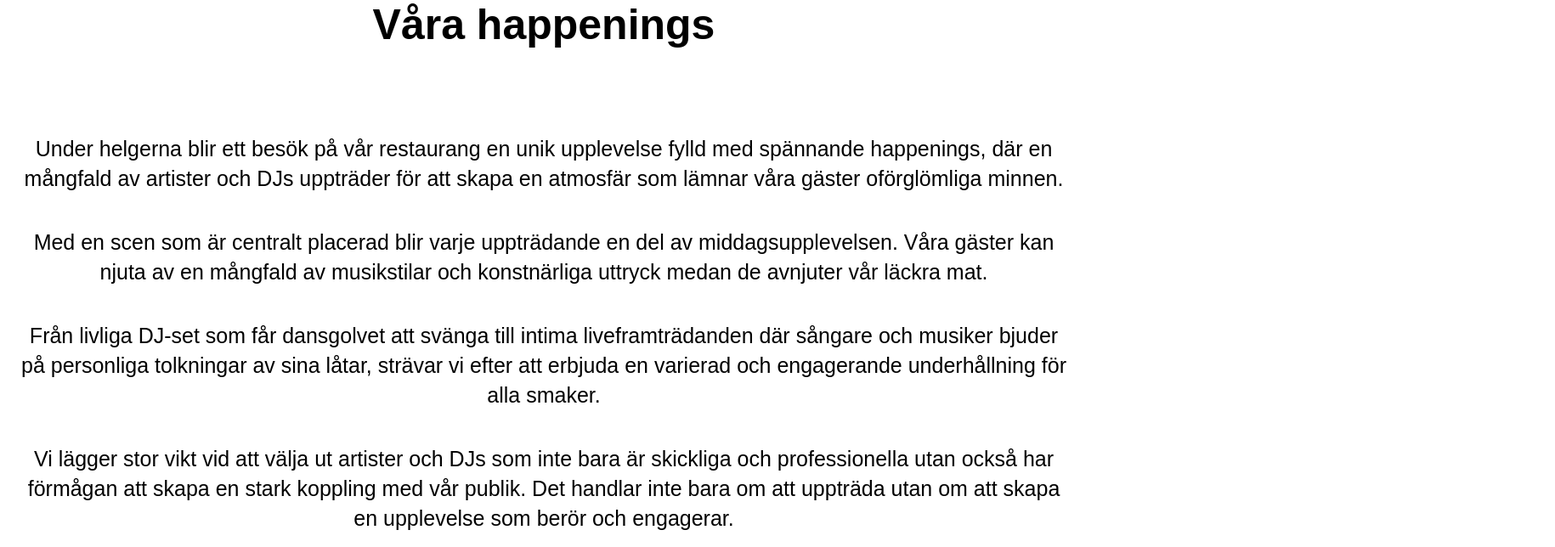
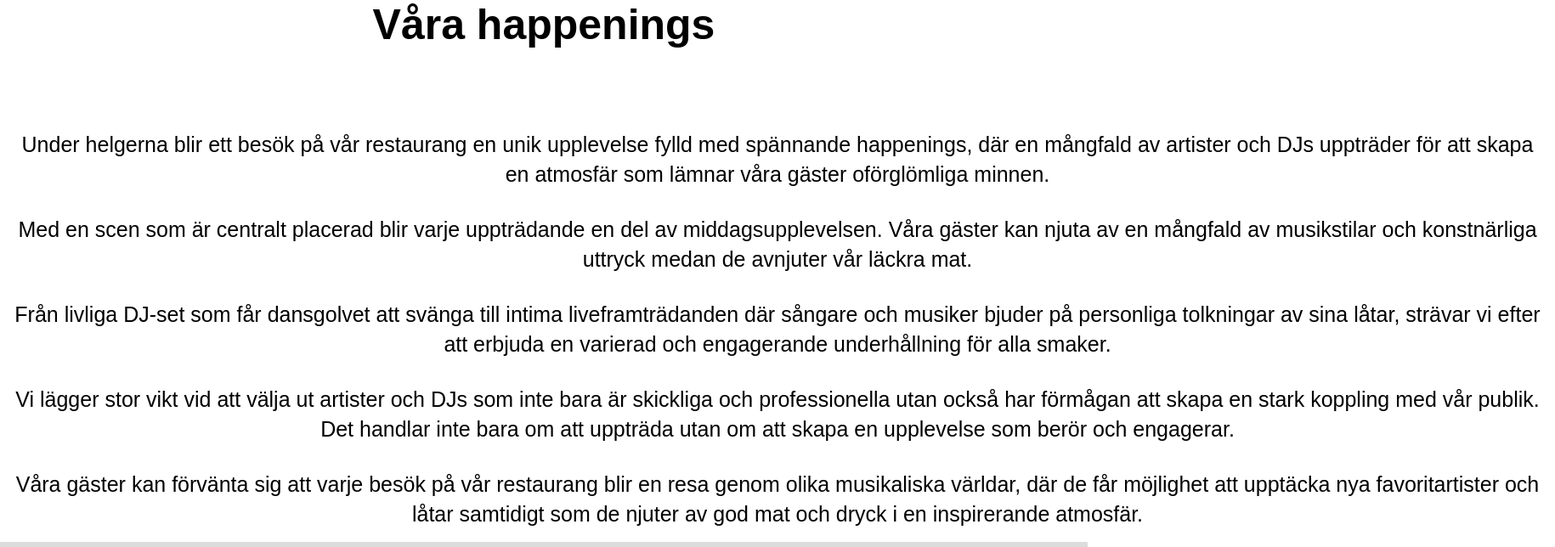
Before and after one commit to Peterca85/flavourburgersprojekt, a React (Create React App) app: page /happenings in a window 1280 px wide. Shown: the part 1120-1764 px from the top of the page at 85% size, 1830 px wide, since content can reach past the window. Built offline with nearby package versions, Linux system fonts and the light colour scheme.

Commit message:
text uppdatering

```diff
--- a/src/styles/About.css
+++ b/src/styles/About.css
@@ -54,7 +54,7 @@
 
 
   .about .aboutBottom p {
-    font-size: 20px;
+    font-size: 25px;
     line-height: 35px;
     width: 1100px;
     padding: 15px;
--- a/src/styles/Happenings.css
+++ b/src/styles/Happenings.css
@@ -5,11 +5,13 @@
 }
 
 .happenings p{
+
+
     font-size: 25px;
     line-height: 35px;
-    padding: 20px;
     text-align: center;
-
+    width: 1800px;
+    padding: 15px;
 
 }
 
```
